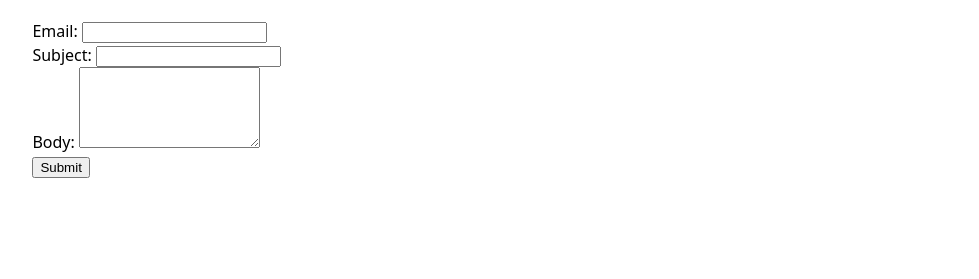
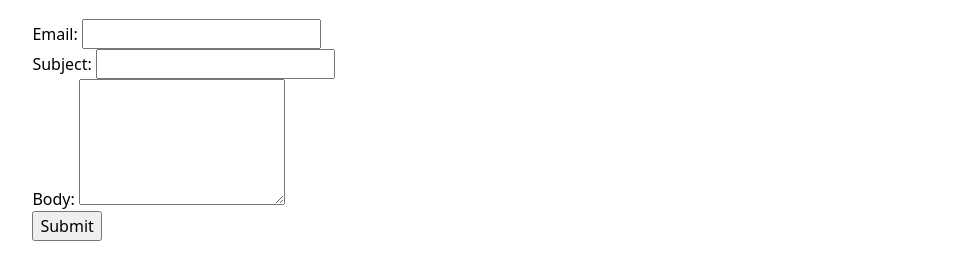
Before and after one commit to ClemHubble/portfolio, a plain HTML site: page contact/index.html in a window 1280 px wide. Shown: the part 139-418 px from the top of the page, without its empty margins (150-1129 px from the left). Drawn offline with Linux system fonts and the light colour scheme.

Commit message:
Update style.css

```diff
--- a/style.css
+++ b/style.css
@@ -43,3 +43,7 @@ nav a.current {
   border-bottom: 0.4em solid oklch(80% 3% 200);
   padding-bottom: calc(0.5em - 0.4em);
 }
+
+form, label, input, textarea, button {
+  font: inherit;
+}
```
